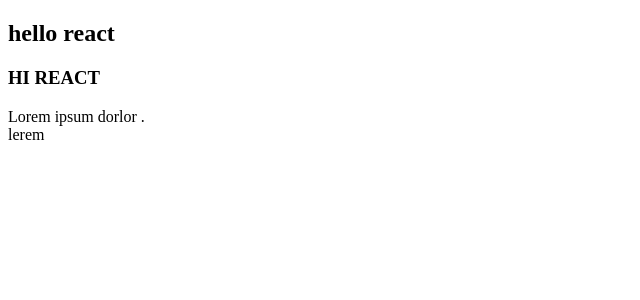
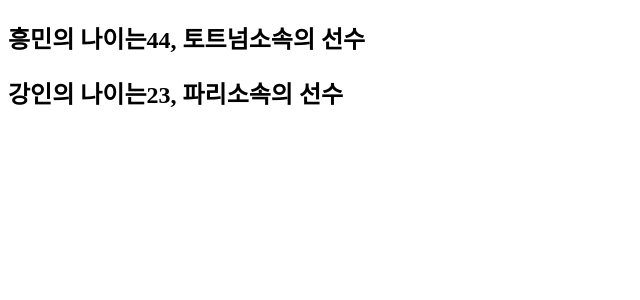
Before and after one commit to jeon602/React103123, a React (Create React App) app: page / in a window 1280 px wide. Shown: the top 300 px of the page, without its empty margins (0-640 px from the left). Built offline with nearby package versions, Linux system fonts and the light colour scheme.

Commit message:
props 연습 (이름,나이,소속)

```diff
--- a/src/App.js
+++ b/src/App.js
@@ -1,37 +1,18 @@
 function App() {
-  //jax에서 태그 사용시 꼭 종료태그를 작성해야 함.
-  //빈요소이면 시작 태그에서 종료
+  return (
+    <>
+      <MyElem name="흥민" age={44} team="토트넘" />
+      <MyElem name="강인" age={23} team="파리" />
+    </>
+  );
+}
+function MyElem({ name, age, team }) {
   return (
     <div>
-      <h2>hello react</h2>
-      <h3>HI REACT</h3>
-      <p>
-        Lorem ipsum dorlor .<br />
-        lerem{" "}
-      </p>
+      <h2>
+        {name}의 나이는{age}, {team}소속의 선수
+      </h2>
     </div>
   );
 }
-//built -in component는 소문자로 시작
-//COMPONENT 명은 반드시 대문자로 시작
-//직접 작성하는 component는 반드시 return값을 가져야 하며
-//보통 return값은 JSX 코드이다 ()
-function MyComp() {
-  //return의 jsx코드 작성 가능
-  //꼭 하나의 root tag(상위 태그)가 존재해야 한다. 두 개의 태그를 사용하면 안되며
-  //div 태그로 감싸서 2개를 작성한다.
-  //return <div><h2>hi component</h2></div>
-  //return값이 여러줄이면 () 로 감싸기
-  //return(
-  // <div>
-  // <h1></h1>
-  // <h2></h2>
-  // </div>)
-  // root tag가 필요없다면 fragment로 사용가능하다 <div> 대신 빈 <>
-
-  //jsx에서 주석사용법
-  // {/* */}
-  // {/* fragment는 <></>*/}
-  return <h2>hi component</h2>;
-}
 export default App;
```
